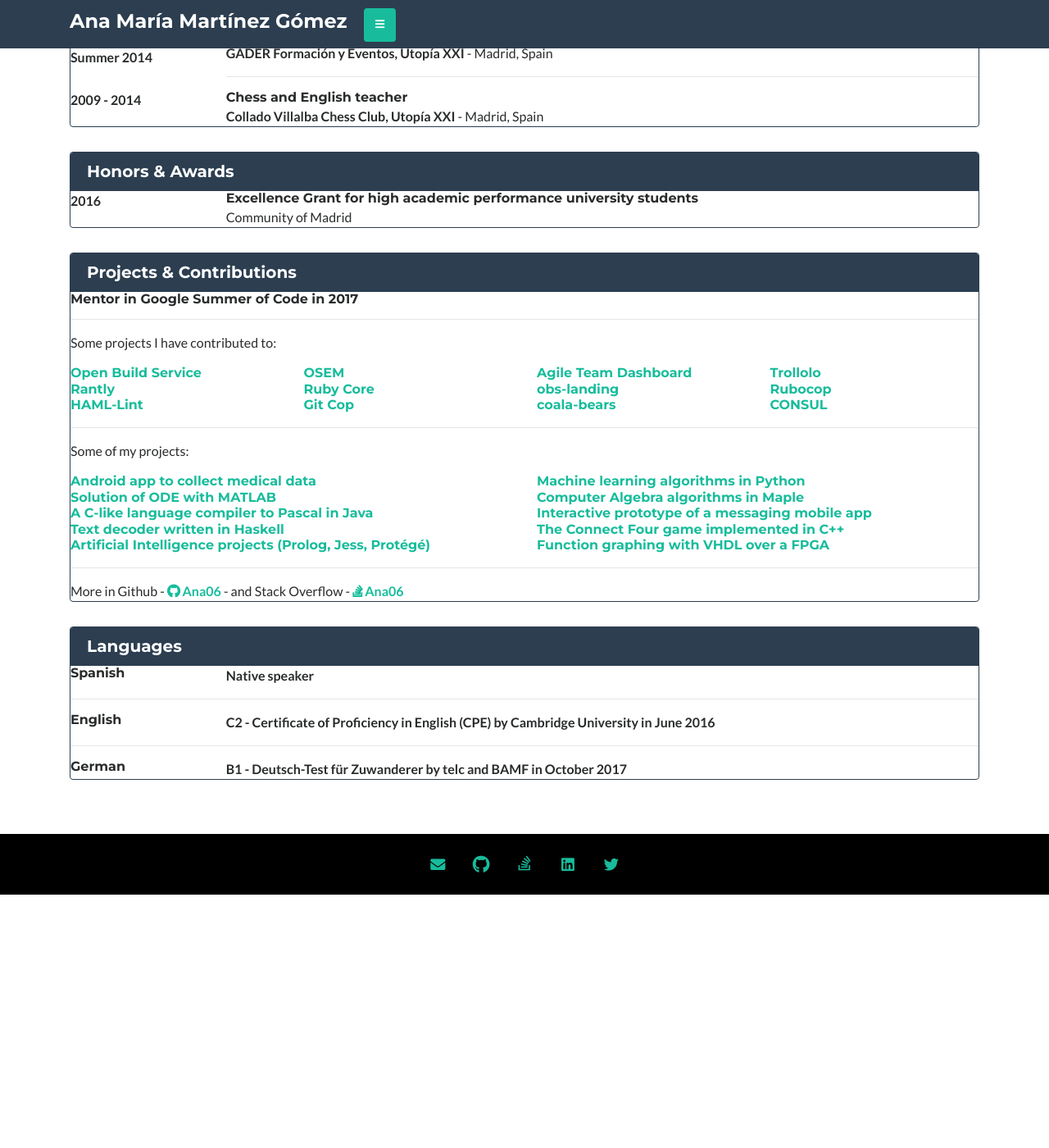
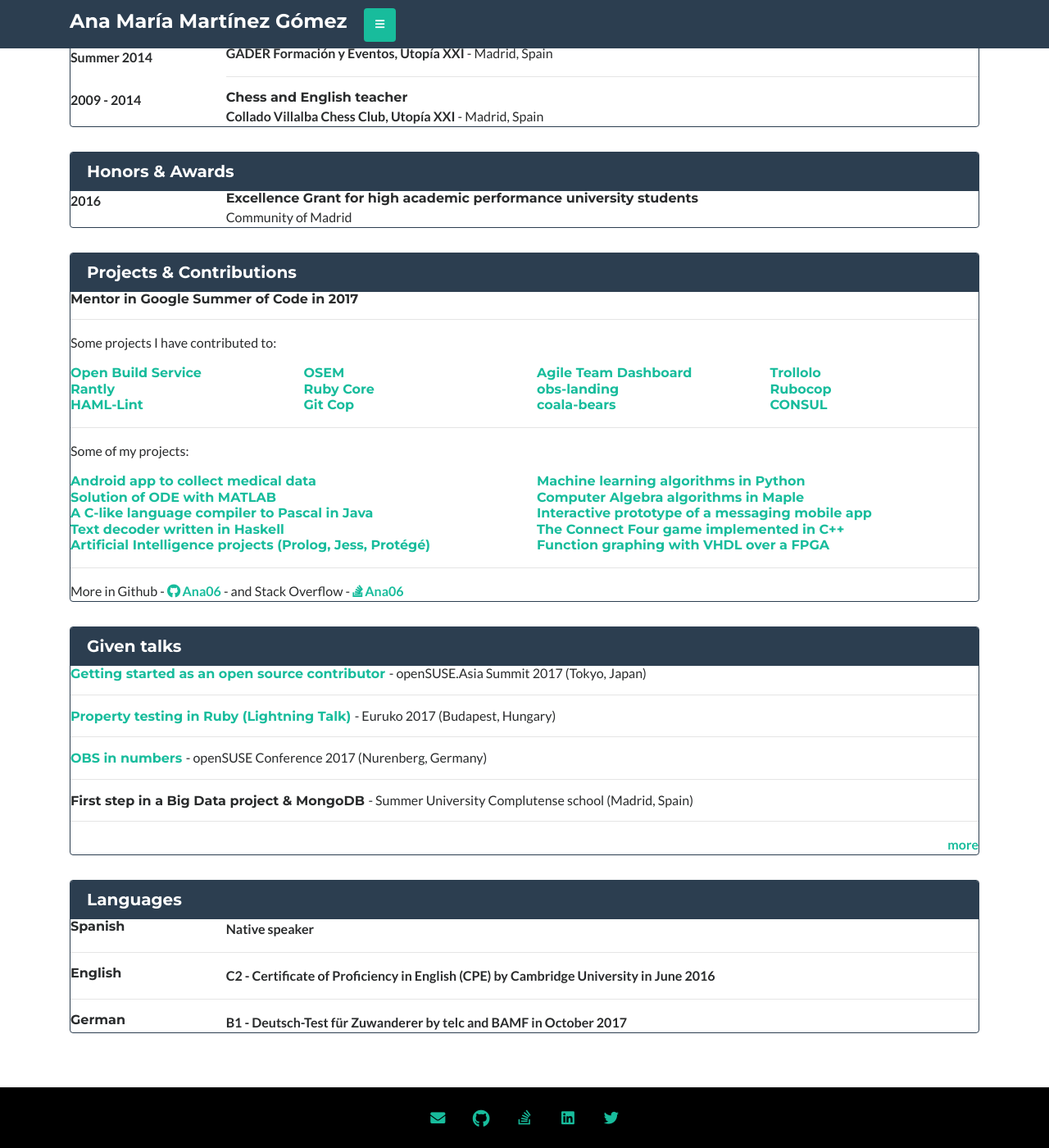
Before and after one commit to vicgalle/ana06.github.io, a Jekyll site: the page built from resume.md, in a window 1280 px wide and 1400 px high, scrolled down 749 px. Shown: the whole window at 82% size. Built offline with Jekyll 4.4.1, drawn with Linux system fonts in a browser that asks for light colours; nearby versions of some CDN libraries; before the commit the page ends 1840 px from its top, so only the background shows below that.

Commit message:
Add Talks to resume

```diff
--- a/_includes/resume/honors.html
+++ b/_includes/resume/honors.html
@@ -8,7 +8,7 @@
           <strong>{{ honor.date }}</strong>
         </p>
       </div>
-      <div class="col-12 col-md-8 col-lg-10 .col-xl-11">
+      <div class="col-12 col-md-10 col-lg-10 .col-xl-11">
         <h6 class="resume">
           {{ honor.title }}
         </h6>
--- /dev/null
+++ b/_includes/resume/talks.html
@@ -0,0 +1,36 @@
+<div class="card border-secondary post-card">
+  <h5 class="card-header text-white bg-secondary border-secondary">Given talks</h5>
+  <div class="card-body">
+    {% for talk in page.talks %}
+    <div class="row{% unless talk.featured %} hidden no-featured-talk{% endunless %}">
+      <div class="col-12 col-md-12 col-lg-12 .col-xl-12">
+        <h6 class="resume">
+          {% if talk.url %}
+          <a href="{{ talk.url }}" target="_blank" title="{{ talk.name }}">
+           {{ talk.name }}
+          </a>
+          {% else %}
+          {{ talk.name }}
+          {% endif %}
+          <small>- {{ talk.conference }}</small>
+        </h6>
+
+        <hr>
+      </div>
+    </div>
+    {% endfor %}
+    <a href="#" onclick="more(event, this);" class="float-right">more</a>
+  </div>
+</div>
+
+<script>
+function more(event, elem) {
+    event.preventDefault();
+    $('.no-featured-talk').toggleClass('hidden');
+    $('.hr-no-featured-talk').toggleClass('hidden');
+    if($(elem).text() === 'more')
+        $(elem).text('less');
+    else
+        $(elem).text('more');
+}
+</script>
--- a/css/main.css
+++ b/css/main.css
@@ -33,6 +33,11 @@ h6 {
   font-weight: 700;
   font-family: 'Montserrat'; }
 
+h6.resume small{
+  font-size: 1rem;
+  font-weight: 500;
+  font-family: 'Lato'; }
+
 hr.title {
   width: 700px;
   max-width: 70%;
@@ -40,6 +45,9 @@ hr.title {
   border-color: #00CDB7;
   margin-top: 15px;
   margin-bottom: 40px; }
+
+.hidden {
+  display: none }
 
 .container a {
   font-weight: 600; }
--- a/resume.md
+++ b/resume.md
@@ -133,6 +133,35 @@ my_projects:
   - name: "Function graphing with VHDL over a FPGA"
     project-url: "Ana06/function-graphing-FPGA"
 
+
+talks:
+  - name: Getting started as an open source contributor
+    conference: openSUSE.Asia Summit 2017 (Tokyo, Japan)
+    url: https://events.opensuse.org/conference/summitasia17/program/proposal/1586
+    featured: true
+
+  - name: Property testing in Ruby (Lightning Talk)
+    conference: Euruko 2017 (Budapest, Hungary)
+    url: https://www.youtube.com/watch?v=0bDRKUqIu24&t=18m33s
+    featured: true
+
+  - name: OBS in numbers
+    conference: openSUSE Conference 2017 (Nurenberg, Germany)
+    url: https://events.opensuse.org/conference/oSC17/program/proposal/1388#2
+    featured: true
+
+  - name: Virus competition (workshop)
+    conference: openSUSE Conference 2017 (Nurenberg, Germany)
+    url: https://events.opensuse.org/conference/oSC17/program/proposal/1388#2
+
+  - name: First step in a Big Data project & MongoDB
+    conference: Summer University Complutense school (Madrid, Spain)
+    featured: true
+
+  - name: Property and mutant testing
+    conference: Local conferences such as DevOps Camp (Germany)
+
+
 languages:
   - name: Spanish
     certificate: Native speaker
@@ -152,4 +181,6 @@ languages:
 
 {% include resume/contributions.html %}
 
+{% include resume/talks.html %}
+
 {% include resume/languages.html %}
```
